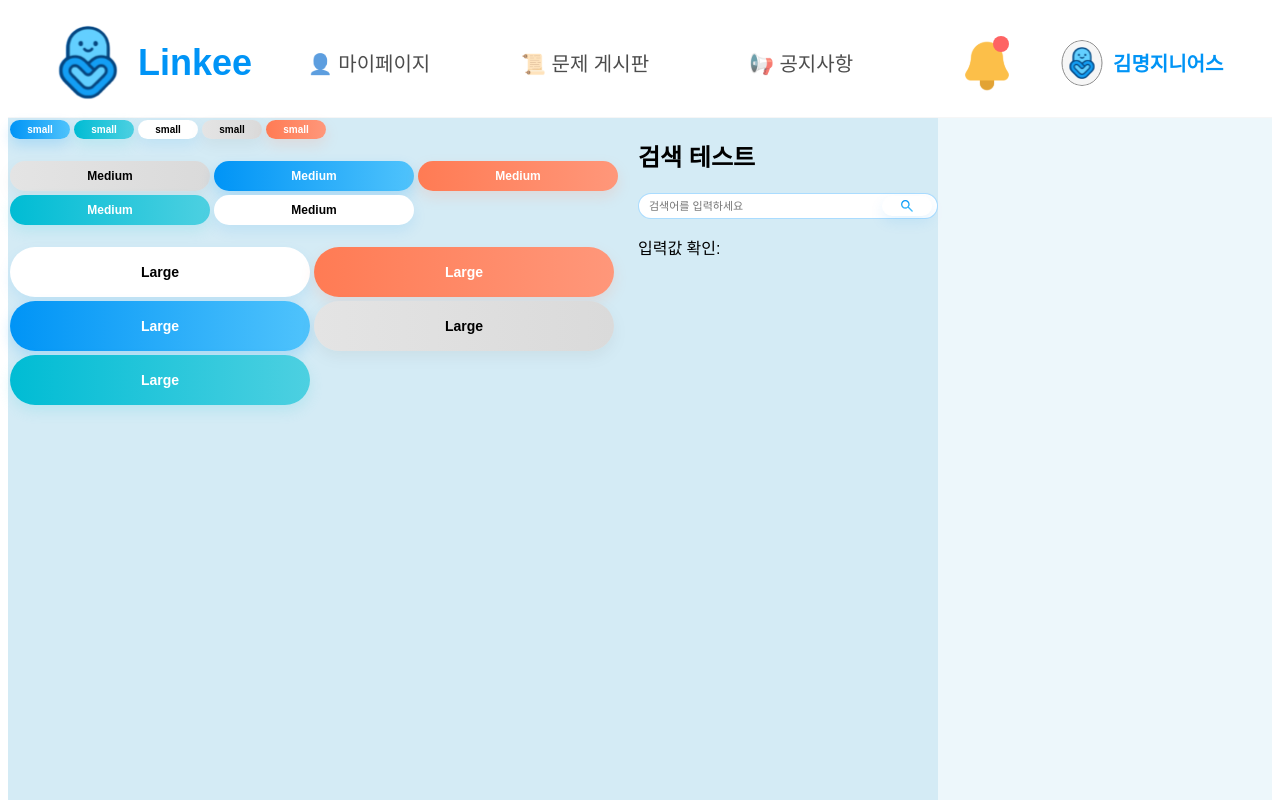
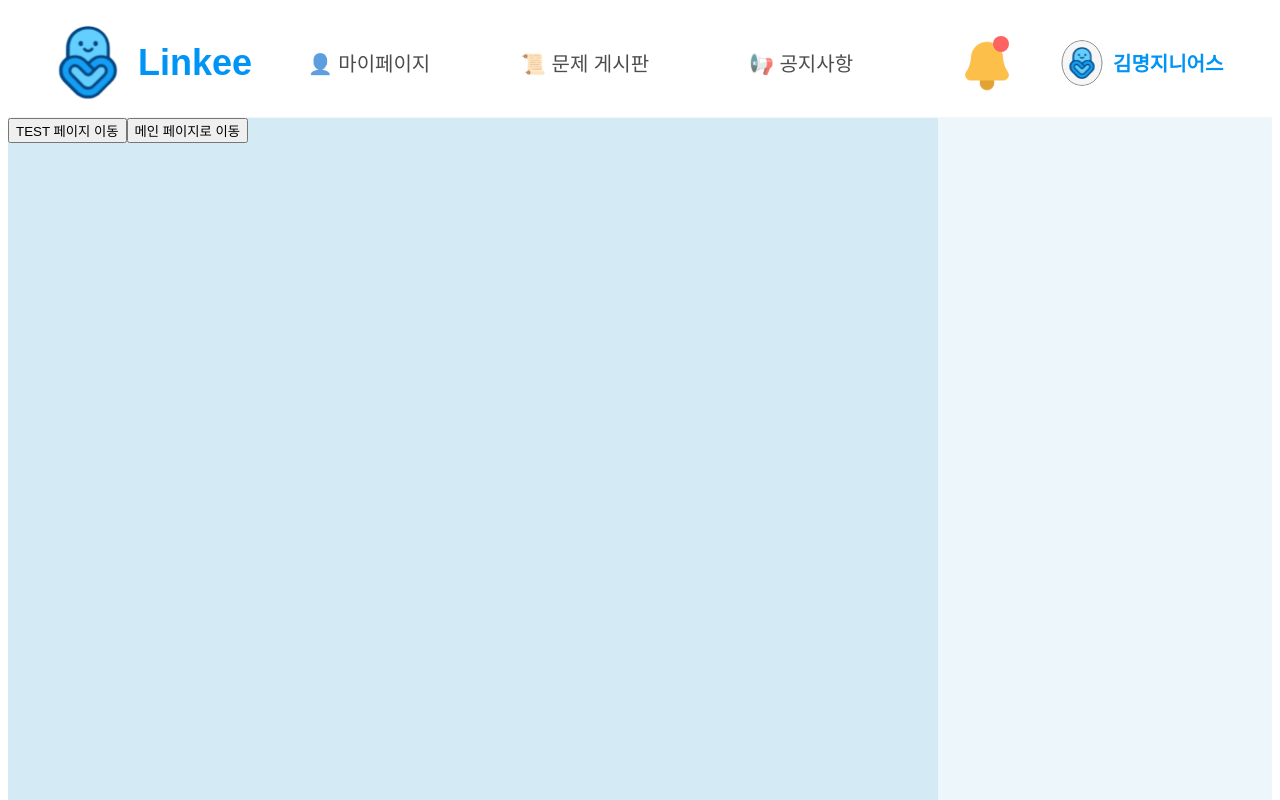
Before and after one commit to Linkee-Project/Linkee-Front-Vue, a Vue app in the folder Linkee-front/Linkee-front-vue/: page / in a window 1280 px wide. Shown: the top 800 px of the page. Built offline with nearby package versions, Linux system fonts and the light colour scheme.

Commit message:
APP 수정

```diff
--- a/Linkee-front/Linkee-front-vue/src/App.vue
+++ b/Linkee-front/Linkee-front-vue/src/App.vue
@@ -1,21 +1,15 @@
-<script setup>
-import {reactive, ref} from "vue";
-
+<script>
 import UserNavbar from "@/components/layout/user/UserNavbar.vue";
 import UserSidebar from "@/components/layout/user/UserSidebar.vue";
-import BaseButton from "@/components/base/button/BaseButton.vue";
-import SearchForm from "@/components/base/SearchForm.vue";
+import ComponentTest from "@/views/ComponentTest.vue";
 
-
-
-
-
-/** 검색용 */
-// 검색 키워드
-const keyword = ref('');
-
-const handleSearch = (value) => {
-  console.log('검색어 전달됨:', value);
+export default {
+  name: "App",
+  components: {
+    ComponentTest,
+    UserNavbar,
+    UserSidebar
+  },
 };
 
 
@@ -23,69 +17,49 @@ const handleSearch = (value) => {
 
 <template>
   <div id="app">
+    <!-- 여기서 헤더를 전체 레이아웃에 추가! -->
     <UserNavbar />
 
     <div class="main-layout">
       <div class="router-view-container">
         <router-view />
 
-        <!-- Small 버튼 줄 -->
-        <div class="button-row">
-          <BaseButton color="blue" size="small">small</BaseButton>
-          <BaseButton color="emerald" size="small">small</BaseButton>
-          <BaseButton color="white" size="small">small</BaseButton>
-          <BaseButton color="gray" size="small">small</BaseButton>
-          <BaseButton color="orange" size="small">small</BaseButton>
-        </div>
-        <br>
+        <router-link to="/component-test">
+          <button>TEST 페이지 이동</button>
+        </router-link>
+        <router-link to="/">
+          <button>메인 페이지로 이동</button>
+        </router-link>
 
-        <!-- Medium 버튼 줄 -->
-        <div class="button-row">
-          <BaseButton color="gray" size="medium">Medium</BaseButton>
-          <BaseButton color="blue" size="medium">Medium</BaseButton>
-          <BaseButton color="orange" size="medium">Medium</BaseButton>
-          <BaseButton color="emerald" size="medium">Medium</BaseButton>
-          <BaseButton color="white" size="medium">Medium</BaseButton>
-        </div>
-        <br>
-
-        <!-- Large 버튼 줄 -->
-        <div class="button-row">
-          <BaseButton color="white" size="large">Large</BaseButton>
-          <BaseButton color="orange" size="large">Large</BaseButton>
-          <BaseButton color="blue" size="large">Large</BaseButton>
-          <BaseButton color="gray" size="large">Large</BaseButton>
-          <BaseButton color="emerald" size="large">Large</BaseButton>
-        </div>
-        <br>
       </div>
-
-      <div>
-        <h2>검색 테스트</h2>
-        <SearchForm v-model="keyword" @search="handleSearch" />
-        <p>입력값 확인: {{ keyword }}</p>
-      </div>
-
       <UserSidebar />
     </div>
+
   </div>
 </template>
 
 <style scoped>
+/* 전체 페이지 기본 스타일 */
 #app {
   font-family: "Noto Sans KR", sans-serif;
   background: #D4EBF5;
   min-height: 100vh;
 }
 
+/* 메인 컨텐츠 + 사이드바 배치 */
 .main-layout {
   display: flex;
   flex-direction: row;
+
+  /* 사이드바를 오른쪽 끝으로 밀어냄 */
   justify-content: flex-start;
+
+  /* router-view가 남는 공간 차지 */
   width: 100%;
 }
 
+
 .router-view-container {
-  flex: 1;
+  flex: 1; /* 메인 콘텐츠가 남은 공간 다 차지함 */
 }
 </style>
--- a/Linkee-front/Linkee-front-vue/src/router/index.js
+++ b/Linkee-front/Linkee-front-vue/src/router/index.js
@@ -1,9 +1,14 @@
 import { createRouter, createWebHistory } from 'vue-router'
+import ComponentTest from "@/views/ComponentTest.vue";
 
 
 const routes = [
 // {} 라우터 설정
-
+    {
+        path: '/component-test',   // 원하는 URL 경로
+        name: 'ComponentTest',
+        component: ComponentTest
+    },
 ];
 
 
--- /dev/null
+++ b/Linkee-front/Linkee-front-vue/src/views/ComponentTest.vue
@@ -0,0 +1,64 @@
+<script setup>
+
+import BaseButton from "@/components/base/button/BaseButton.vue";
+import SearchForm from "@/components/base/form/SearchForm.vue";
+import {ref} from "vue";
+
+
+
+
+
+/** 검색용 */
+// 검색 키워드
+const keyword = ref('');
+
+const handleSearch = (value) => {
+  console.log('검색어 전달됨:', value);
+};
+
+
+</script>
+
+<template>
+  <!-- Small 버튼 줄 -->
+  <div class="button-row">
+    <BaseButton color="blue" size="small">small</BaseButton>
+    <BaseButton color="emerald" size="small">small</BaseButton>
+    <BaseButton color="white" size="small">small</BaseButton>
+    <BaseButton color="gray" size="small">small</BaseButton>
+    <BaseButton color="orange" size="small">small</BaseButton>
+  </div>
+  <br>
+
+  <!-- Medium 버튼 줄 -->
+  <div class="button-row">
+    <BaseButton color="gray" size="medium">Medium</BaseButton>
+    <BaseButton color="blue" size="medium">Medium</BaseButton>
+    <BaseButton color="orange" size="medium">Medium</BaseButton>
+    <BaseButton color="emerald" size="medium">Medium</BaseButton>
+    <BaseButton color="white" size="medium">Medium</BaseButton>
+  </div>
+  <br>
+
+  <!-- Large 버튼 줄 -->
+  <div class="button-row">
+    <BaseButton color="white" size="large">Large</BaseButton>
+    <BaseButton color="orange" size="large">Large</BaseButton>
+    <BaseButton color="blue" size="large">Large</BaseButton>
+    <BaseButton color="gray" size="large">Large</BaseButton>
+    <BaseButton color="emerald" size="large">Large</BaseButton>
+  </div>
+  <br>
+
+  <div style="display: flex; flex-direction: column; gap: 8px; align-items: flex-start;">
+    <h2>검색 테스트</h2>
+    <SearchForm v-model="keyword" @search="handleSearch" />
+    <p style="margin: 0; font-size: 14px; color: #333;">
+      입력값 확인: {{ keyword }}
+    </p>
+  </div>
+</template>
+
+<style scoped>
+
+</style>
```
Also changed, not shown: Linkee-front/Linkee-front-vue/src/components/base/form/SearchForm.vue (renamed from Linkee-front/Linkee-front-vue/src/components/base/SearchForm.vue).
